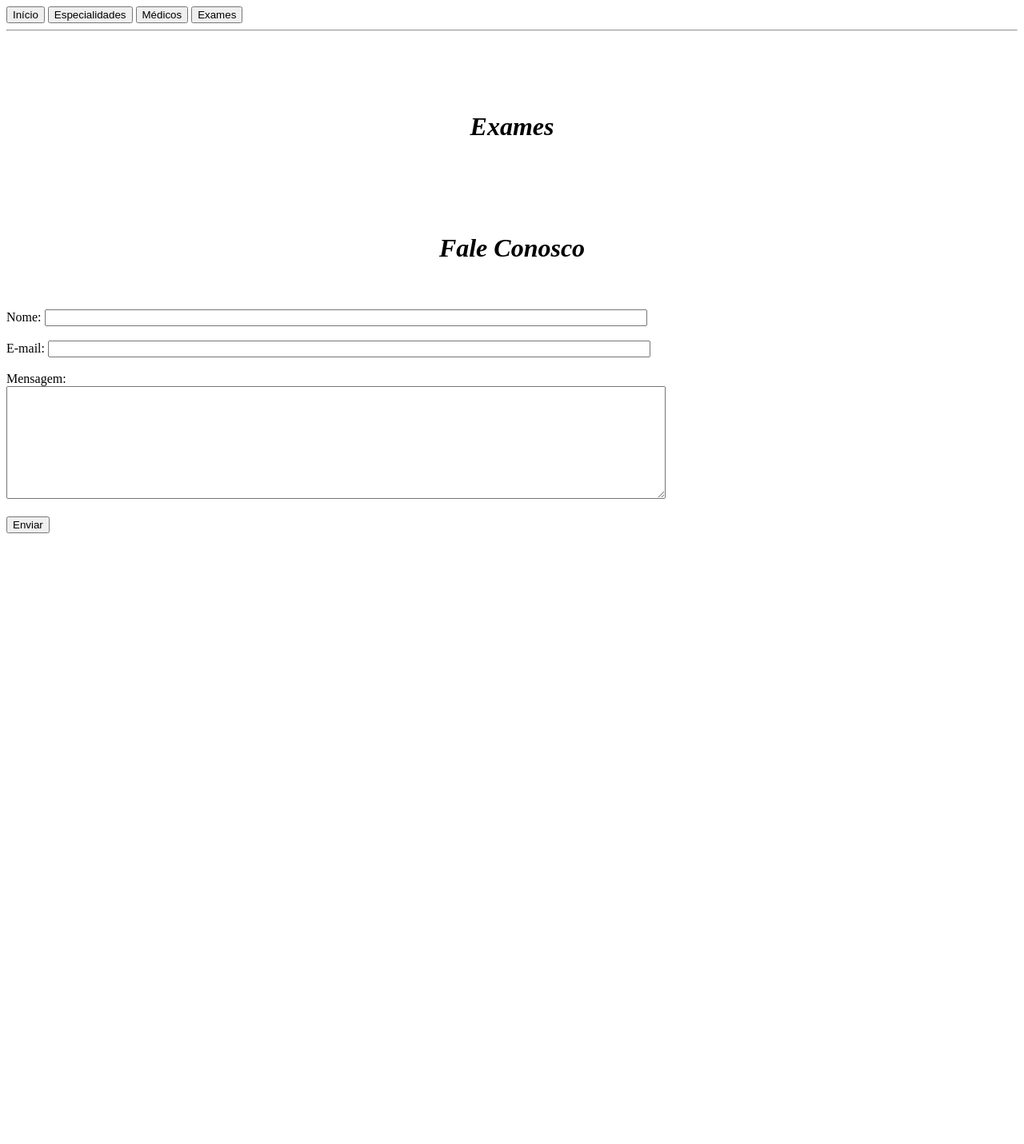
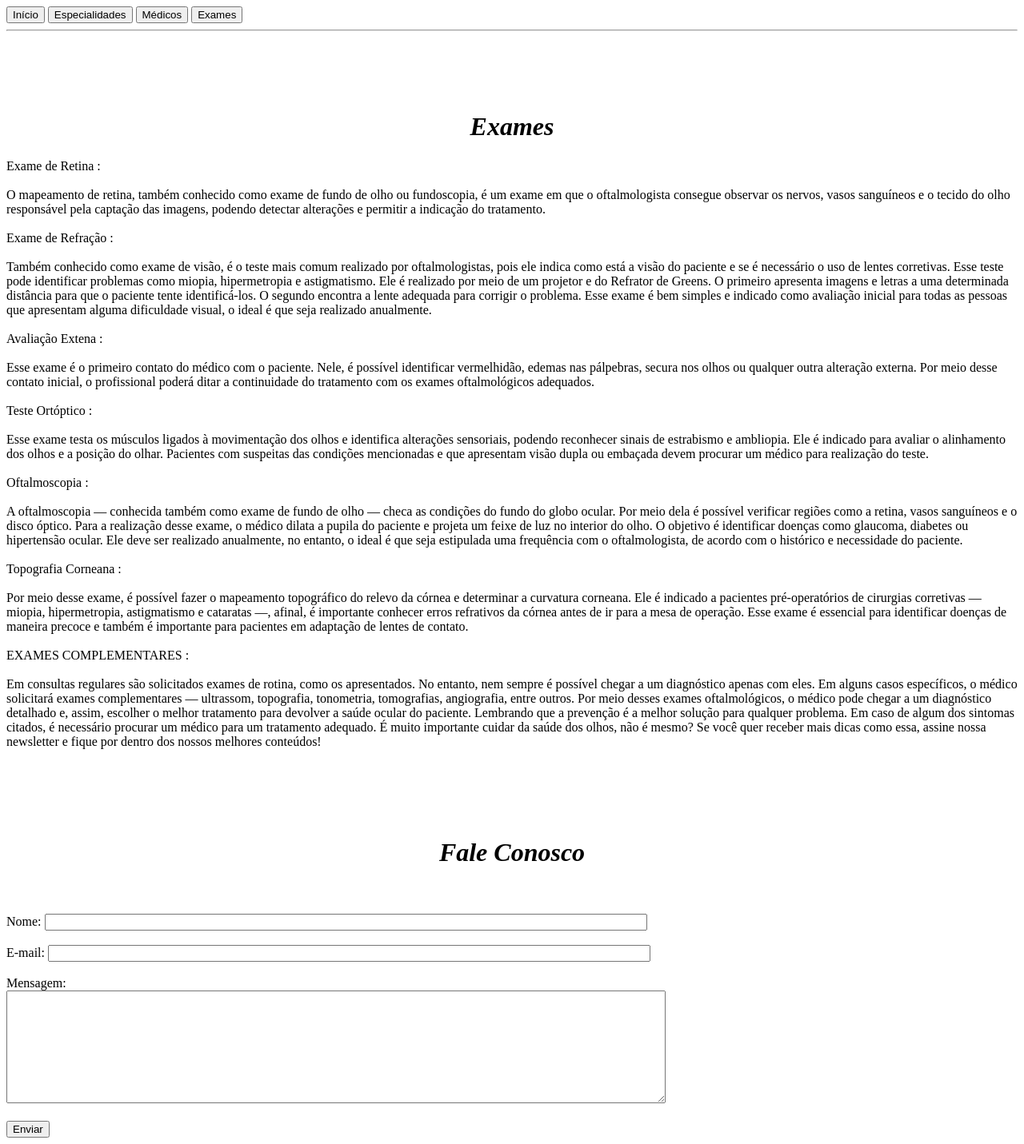
Before and after one commit to VanessadaSilvaPereira/ProjetoIntegradorUC12, a PHP site: page /exames.php in a window 1280 px wide. Shown: the whole page at 80% size. Before the commit the page ends 667 px from the top, so only its background shows below. Run offline with PHP 8.4, Linux system fonts and the light colour scheme.

Commit message:
Páginas exames concluída .

```diff
--- a/exames.php
+++ b/exames.php
@@ -8,6 +8,7 @@ and open the template in the editor.
     <head>
         <meta charset="UTF-8">
         <title>Exames</title>
+
     </head>
     <body>
         <?php
@@ -15,6 +16,62 @@ and open the template in the editor.
         ?>
         <br><br><br><br>
         <h1 align="center"> <i>Exames</i> </h1>
+
+        <?php
+        echo ' Exame de Retina : <br><br>
+                 O mapeamento de retina, também conhecido como exame de fundo de olho ou fundoscopia,
+                  é um exame em que o oftalmologista consegue observar os nervos,
+                 vasos sanguíneos e o tecido do olho responsável pela captação das imagens,
+                 podendo detectar alterações e permitir a indicação do tratamento. <br><br>';
+
+        echo ' Exame de Refração : <br><br>
+        Também conhecido como exame de visão, é o teste mais comum realizado por oftalmologistas,
+        pois ele indica como está a
+        visão do paciente e se é necessário o uso de lentes corretivas.
+        Esse teste pode identificar problemas como miopia, hipermetropia e astigmatismo.
+        Ele é realizado por meio de um projetor e do Refrator de Greens.
+         O primeiro apresenta imagens e letras a uma determinada distância para que o paciente tente identificá-los.
+         O segundo encontra a lente adequada para corrigir o problema.
+         Esse exame é bem simples e indicado como avaliação inicial para todas as pessoas que apresentam alguma dificuldade visual,
+         o ideal é que seja realizado anualmente. <br><br>';
+
+        echo ' Avaliação Extena : <br><br>
+        Esse exame é o primeiro contato do médico com o paciente.
+              Nele, é possível identificar vermelhidão, edemas nas pálpebras, secura nos olhos ou qualquer outra alteração externa.
+              Por meio desse contato inicial,
+              o profissional poderá ditar a continuidade do tratamento com os exames oftalmológicos adequados. <br><br>';
+
+        echo ' Teste Ortóptico : <br><br>
+        Esse exame testa os músculos ligados à movimentação dos olhos e identifica alterações sensoriais,
+        podendo reconhecer sinais de estrabismo e ambliopia.
+        Ele é indicado para avaliar o alinhamento dos olhos e a posição do olhar.
+        Pacientes com suspeitas das condições mencionadas e que apresentam visão dupla
+        ou embaçada devem procurar um médico para realização do teste. <br><br>';
+
+        echo 'Oftalmoscopia : <br><br>
+        A oftalmoscopia — conhecida também como exame de fundo de olho — checa as condições do fundo do globo ocular.
+            Por meio dela é possível verificar regiões como a retina, vasos sanguíneos e o disco óptico.
+           Para a realização desse exame, o médico dilata a pupila do paciente e projeta um feixe de luz no interior do olho.
+           O objetivo é identificar doenças como glaucoma, diabetes ou hipertensão ocular. Ele deve ser realizado anualmente, no entanto,
+            o ideal é que seja estipulada uma frequência com o oftalmologista, de acordo com o histórico e necessidade do paciente. <br><br>';
+
+        echo 'Topografia Corneana : <br><br>
+        Por meio desse exame, é possível fazer o mapeamento topográfico do relevo da córnea e determinar a curvatura corneana.
+        Ele é indicado a pacientes pré-operatórios de cirurgias corretivas — miopia, hipermetropia, astigmatismo e cataratas —,
+        afinal, é importante conhecer erros refrativos da córnea antes de ir para a mesa de operação.
+        Esse exame é essencial para identificar doenças de maneira precoce e também é importante para pacientes em adaptação de lentes de contato. <br><br>';
+
+        echo 'EXAMES COMPLEMENTARES : <br><br>
+       Em consultas regulares são solicitados exames de rotina, como os apresentados.
+       No entanto, nem sempre é possível chegar a um diagnóstico apenas com eles. Em alguns casos específicos,
+      o médico solicitará exames complementares — ultrassom, topografia, tonometria, tomografias, angiografia, entre outros.
+      Por meio desses exames oftalmológicos, o médico pode chegar a um diagnóstico detalhado e, assim, escolher o melhor tratamento para devolver a saúde ocular do paciente.
+       Lembrando que a prevenção é a melhor solução para qualquer problema. Em caso de algum dos sintomas citados, é necessário procurar um médico para um tratamento adequado.
+       É muito importante cuidar da saúde dos olhos, não é mesmo? Se você quer receber mais dicas como essa, assine nossa newsletter e fique por dentro dos nossos melhores conteúdos! <br><br>';
+
+
+        ?>
+
     </body>
      <?php
         require_once './frmFaleConosco.php';
```
Also changed, not shown: 2 other files.
